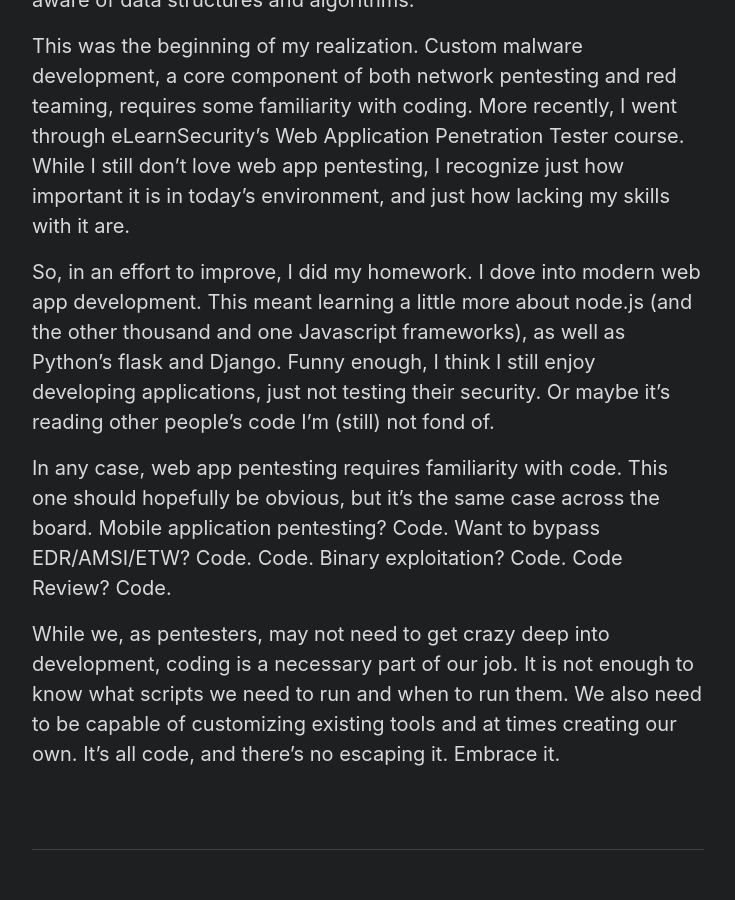
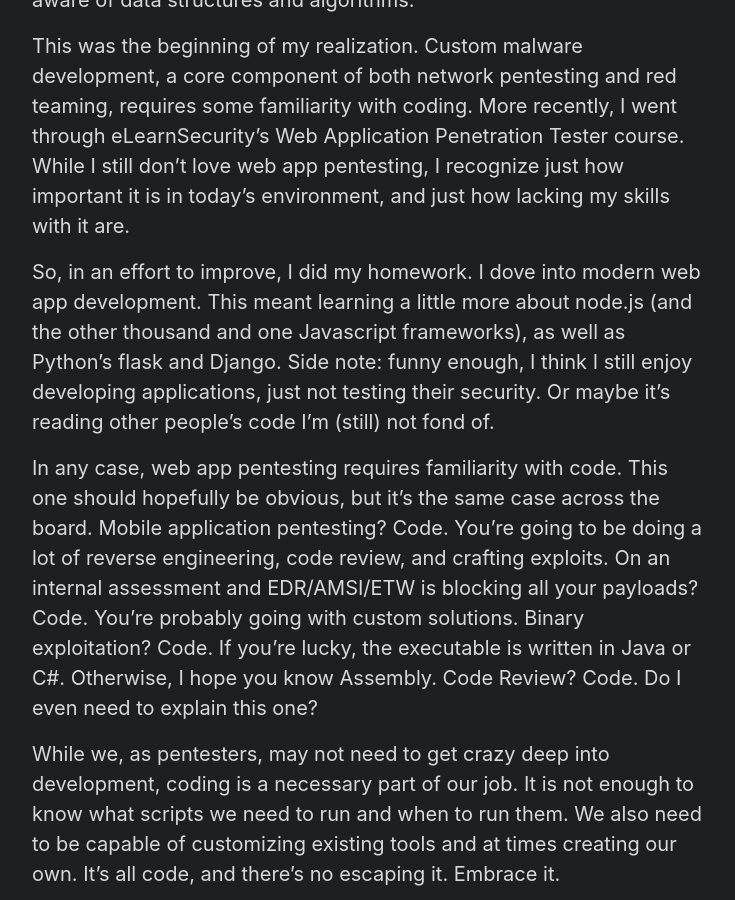
Before and after one commit to RePRGM/rePRGM.github.io, a Jekyll site: the page built from _posts/2022-09-22-its-all-code.md, in a window 1280 px wide and 900 px high, scrolled down 984 px. Shown: the whole window, without its empty margins (272-1007 px from the left). Built offline with Jekyll 4.4.1, drawn with Linux system fonts in a browser that asks for light colours.

Commit message:
Update 2022-09-22-its-all-code.md

```diff
--- a/_posts/2022-09-22-its-all-code.md
+++ b/_posts/2022-09-22-its-all-code.md
@@ -16,8 +16,8 @@ At this point, I began diving deeper into custom malware development, eventually
 This was the beginning of my realization. Custom malware development, a core component of both network pentesting and red teaming, requires some familiarity with coding.
 More recently, I went through eLearnSecurity’s Web Application Penetration Tester course. While I still don’t love web app pentesting, I recognize just how important it is in today’s environment, and just how lacking my skills with it are.
 
-So, in an effort to improve, I did my homework. I dove into modern web app development. This meant learning a little more about node.js (and the other thousand and one Javascript frameworks), as well as Python’s flask and Django. Funny enough, I think I still enjoy developing applications, just not testing their security. Or maybe it’s reading other people’s code I’m (still) not fond of.
+So, in an effort to improve, I did my homework. I dove into modern web app development. This meant learning a little more about node.js (and the other thousand and one Javascript frameworks), as well as Python’s flask and Django. Side note: funny enough, I think I still enjoy developing applications, just not testing their security. Or maybe it’s reading other people’s code I’m (still) not fond of.
 
-In any case, web app pentesting requires familiarity with code. This one should hopefully be obvious, but it’s the same case across the board. Mobile application pentesting? Code. Want to bypass EDR/AMSI/ETW? Code. Code. Binary exploitation? Code. Code Review? Code.
+In any case, web app pentesting requires familiarity with code. This one should hopefully be obvious, but it’s the same case across the board. Mobile application pentesting? Code. You're going to be doing a lot of reverse engineering, code review, and crafting exploits. On an internal assessment and EDR/AMSI/ETW is blocking all your payloads? Code. You're probably going with custom solutions. Binary exploitation? Code. If you're lucky, the executable is written in Java or C#. Otherwise, I hope you know Assembly. Code Review? Code. Do I even need to explain this one?
 
 While we, as pentesters, may not need to get crazy deep into development, coding is a necessary part of our job. It is not enough to know what scripts we need to run and when to run them. We also need to be capable of customizing existing tools and at times creating our own. It’s all code, and there’s no escaping it. Embrace it.
```
